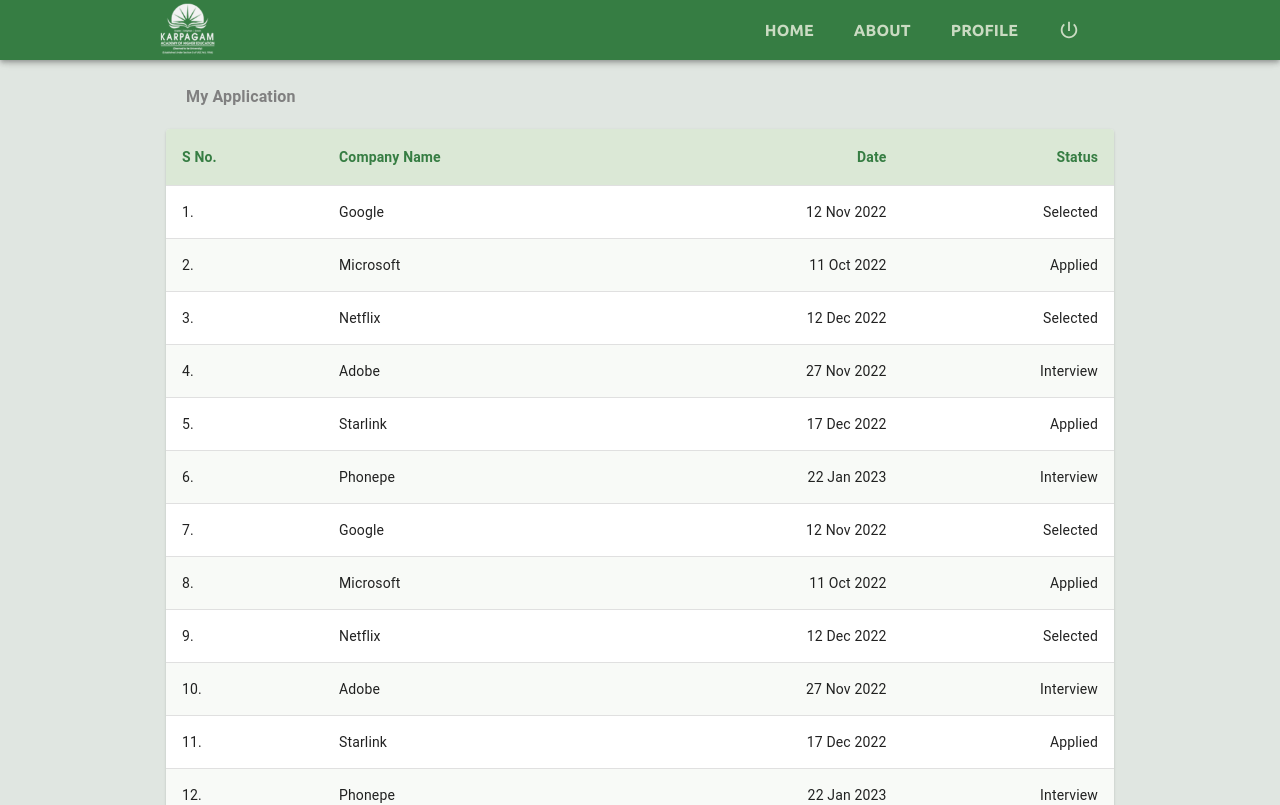
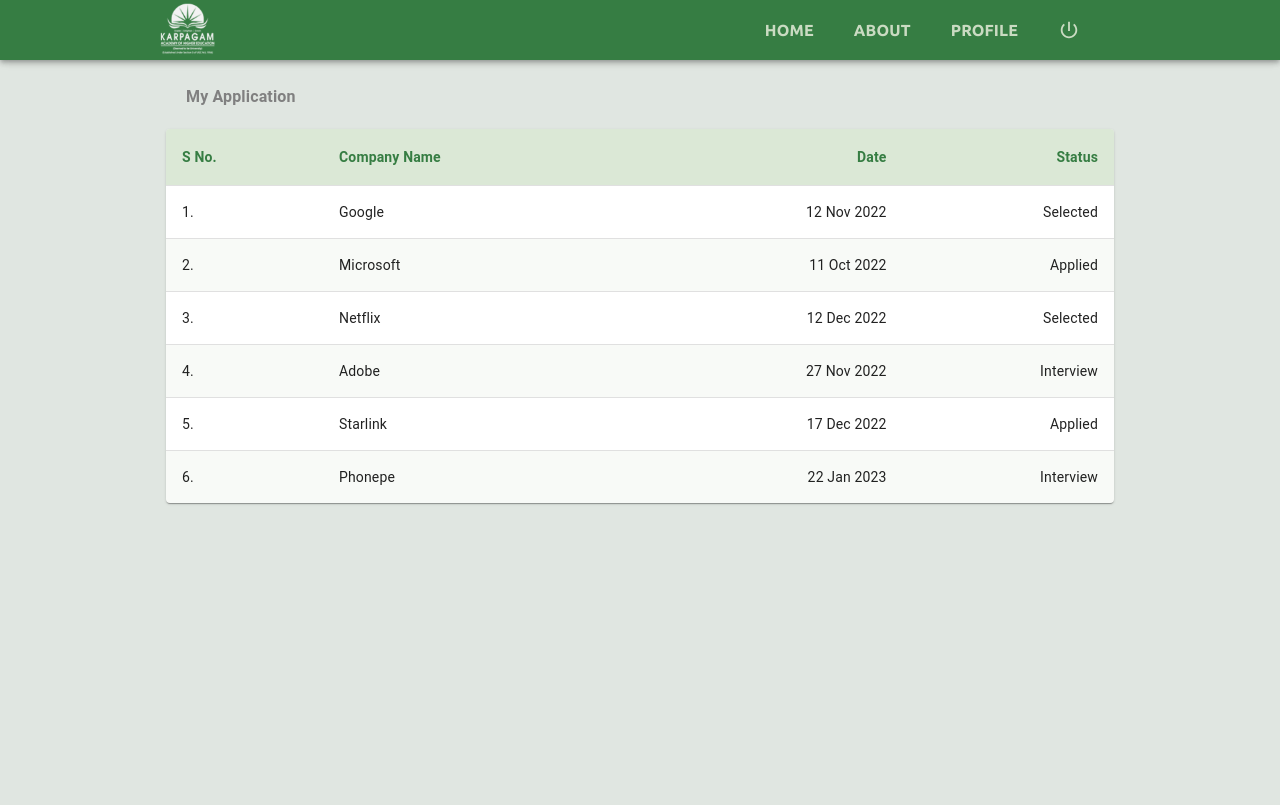
Before and after one commit to aakkss37/MERN-Placement-and-Internship-Cell, a React (Create React App) app in the folder studentsLogin/: page /my-application in a window 1280 px wide. Shown: the top 805 px of the page. Built offline with nearby package versions, Linux system fonts and the light colour scheme.

Commit message:
Model done and dusted

```diff
--- a/studentsLogin/src/components/MyApplication/MyApplication.jsx
+++ b/studentsLogin/src/components/MyApplication/MyApplication.jsx
@@ -5,26 +5,14 @@
 
 
 
-const rowsData = [
-	{ companyName: 'Google', date: '12 Nov 2022', status: 'Selected' },
-	{ companyName: 'Microsoft', date: '11 Oct 2022', status: 'Applied' },
-	{ companyName: 'Netflix', date: '12 Dec 2022', status: 'Selected' },
-	{ companyName: 'Adobe', date: '27 Nov 2022', status: 'Interview' },
-	{ companyName: 'Starlink', date: '17 Dec 2022', status: 'Applied' },
-	{ companyName: 'Phonepe', date: '22 Jan 2023', status: 'Interview' },
-	{ companyName: 'Google', date: '12 Nov 2022', status: 'Selected' },
-	{ companyName: 'Microsoft', date: '11 Oct 2022', status: 'Applied' },
-	{ companyName: 'Netflix', date: '12 Dec 2022', status: 'Selected' },
-	{ companyName: 'Adobe', date: '27 Nov 2022', status: 'Interview' },
-	{ companyName: 'Starlink', date: '17 Dec 2022', status: 'Applied' },
-	{ companyName: 'Phonepe', date: '22 Jan 2023', status: 'Interview' },
-	{ companyName: 'Google', date: '12 Nov 2022', status: 'Selected' },
-	{ companyName: 'Microsoft', date: '11 Oct 2022', status: 'Applied' },
-	{ companyName: 'Netflix', date: '12 Dec 2022', status: 'Selected' },
-	{ companyName: 'Adobe', date: '27 Nov 2022', status: 'Interview' },
-	{ companyName: 'Starlink', date: '17 Dec 2022', status: 'Applied' },
-	{ companyName: 'Phonepe', date: '22 Jan 2023', status: 'Interview' },
-];
+const companyData = [
+	{ companyName: 'Google', date: '12 Nov 2022', status: 'Selected', ctc: '3200000', jobRole: 'STD I', location: 'Banglore (IND)', jobType: 'Full Time' },
+	{ companyName: 'Microsoft', date: '11 Oct 2022', status: 'Applied', ctc: '1800000', jobRole: 'SDE I', location: 'Banglore (IND)', jobType: 'Full Time' },
+	{ companyName: 'Netflix', date: '12 Dec 2022', status: 'Selected', ctc: '1400000', jobRole: 'Full Stack Developer', location: 'Haydrabad (IND)', jobType: 'Full Time' },
+	{ companyName: 'Adobe', date: '27 Nov 2022', status: 'Interview', ctc: '1750000', jobRole: 'Data scientist', location: 'Banglore (IND)', jobType: 'Full Time' },
+	{ companyName: 'Starlink', date: '17 Dec 2022', status: 'Applied', ctc: '4400000', jobRole: 'Data scientist', location: 'New York (US)', jobType: 'Full Time' },
+	{ companyName: 'Phonepe', date: '22 Jan 2023', status: 'Interview', ctc: '2200000', jobRole: 'DevOps Engg.', location: 'Pune (IND)', jobType: 'Full Time' },
+]
 
 
 
@@ -34,8 +22,12 @@
 const MyApplication = () => {
 
 	const [isModelOpen, setIsModelOpen] = useState(false);
+	const [dataInModdal, setdataInModdal] = useState({})
 
-	const handleOpen = () => setIsModelOpen(true);
+	const modelOpenHandler = (dataForModal) => {
+		setdataInModdal(dataForModal)
+		setIsModelOpen(true)
+	};
 	const handleClose = () => setIsModelOpen(false);
 
 
@@ -57,12 +49,23 @@
 							</TableRow>
 						</TableHead>
 						<TableBody>
-							{rowsData.map((row, index) => (
-								<StyledTableRow key={row.name} onClick={handleOpen}>
+							{companyData.map((company, index) => (
+
+								<StyledTableRow
+									key={company.name}
+									onClick={() =>
+										 modelOpenHandler({
+											ctc: company.ctc,
+											jobRole: company.jobRole,
+											location: company.location,
+											jobType: company.jobType,
+										})
+									}
+								>
 									<StyledTableCell component="th" scope="row">  {index + 1}. </StyledTableCell>
-									<StyledTableCell >{row.companyName}</StyledTableCell>
-									<StyledTableCell align="right">{row.date}</StyledTableCell>
-									<StyledTableCell align="right">{row.status}</StyledTableCell>
+									<StyledTableCell >{company.companyName}</StyledTableCell>
+									<StyledTableCell align="right">{company.date}</StyledTableCell>
+									<StyledTableCell align="right">{company.status}</StyledTableCell>
 								</StyledTableRow>
 							))}
 						</TableBody>
@@ -82,19 +85,19 @@
 							<Box>
 								<ModelBodyItem>
 									<ModelTextKey>CTC:</ModelTextKey>
-									<ModelTextValue>1600000</ModelTextValue>
+									<ModelTextValue>Rs. {dataInModdal.ctc} </ModelTextValue>
 								</ModelBodyItem>
 								<ModelBodyItem>
 									<ModelTextKey>Job Role:</ModelTextKey>
-									<ModelTextValue>Full stack Developer</ModelTextValue>
+									<ModelTextValue>{dataInModdal.jobRole}</ModelTextValue>
 								</ModelBodyItem>
 								<ModelBodyItem>
 									<ModelTextKey>Location: </ModelTextKey>
-									<ModelTextValue>Pune</ModelTextValue>
+									<ModelTextValue>{dataInModdal.location}</ModelTextValue>
 								</ModelBodyItem>
 								<ModelBodyItem>
 									<ModelTextKey>Job Type: </ModelTextKey>
-									<ModelTextValue>Full Time</ModelTextValue>
+									<ModelTextValue>{dataInModdal.jobType}</ModelTextValue>
 								</ModelBodyItem>
 							</Box>
 						</Box>
--- a/studentsLogin/src/components/MyApplication/myApplicationStyle.js
+++ b/studentsLogin/src/components/MyApplication/myApplicationStyle.js
@@ -54,6 +54,7 @@
 
 
 export const ModelBody = styled(Box)(({ theme }) => ({
+
 	position: 'absolute',
 	top: '50%',
 	left: '50%',
@@ -61,11 +62,12 @@
 	width: 250,
 	minHeight: 250,
 	background: '#cadbc2',
-	boxShadow: 24,
-	p: 4,
 	borderRadius: 5,
 	display: 'flex',
 	justifyContent: 'center',
+	':focus': {
+		outline: 'none',
+	}
 }));
 
 export const ModelTextHead = styled(Box)(({ theme }) => ({
```
